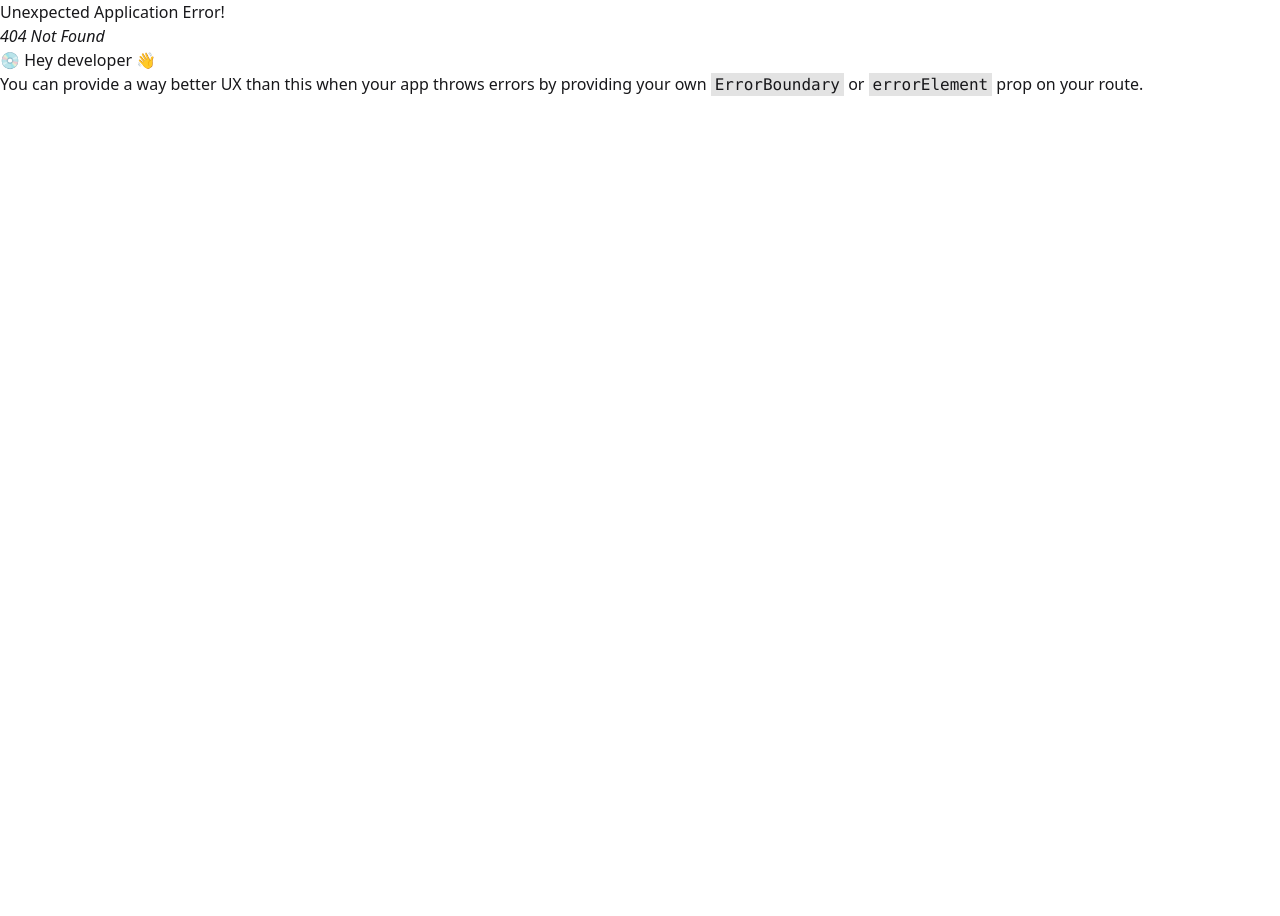
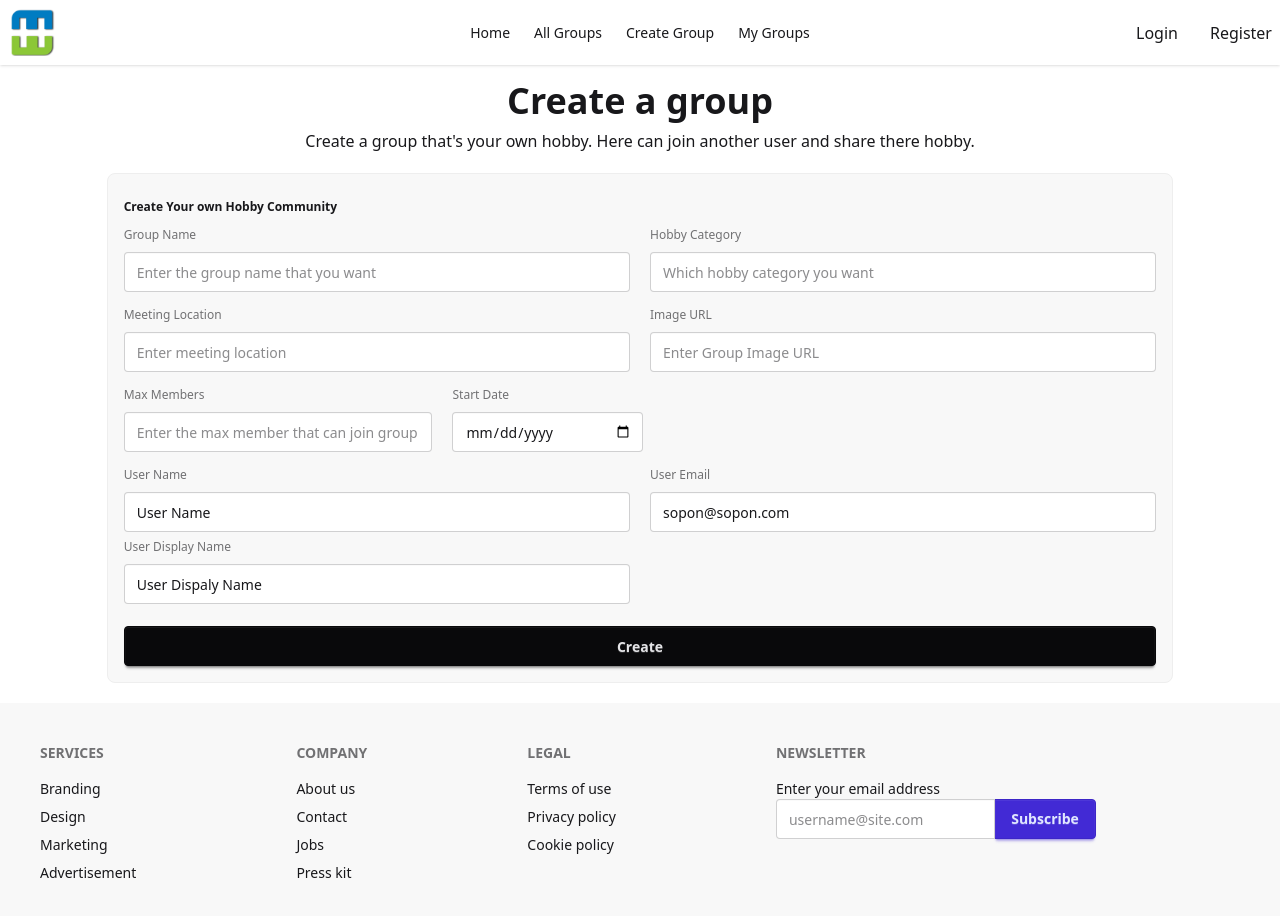
Before and after one commit to soponalways/Hobby-Hub-Client, a React (Vite) app: page /createGroup in a window 1280 px wide. Before the commit this address had no page. Shown: the top 916 px of the page. Before the commit the page ends 800 px from the top, so only its background shows below. Built offline with nearby package versions, Linux system fonts and the light colour scheme.

Commit message:
Create Group page form

```diff
--- a/src/Components/NavBar.jsx
+++ b/src/Components/NavBar.jsx
@@ -6,7 +6,7 @@ const NavBar = () => {
     const listItem = <>
         <li><NavLink to="/">Home</NavLink></li>
         <li><NavLink to="/">All Groups</NavLink></li>
-        <li><NavLink to="/">Create Group</NavLink></li>
+        <li><NavLink to="/createGroup">Create Group</NavLink></li>
         <li><NavLink to="/">My Groups</NavLink></li>
     </>
     return (
--- /dev/null
+++ b/src/Pages/CreateGroup.jsx
@@ -0,0 +1,80 @@
+import React from 'react';
+
+const CreateGroup = () => {
+    return (
+        <div>
+            <div className='text-center space-y-1 md:space-y-2 my-2 md:my-3 lg:my-4'>
+                <h2 className='text-2xl md:text-3xl lg:text-4xl font-semibold md:font-bold lg:font-extrabold'>Create a group</h2>
+                <p className='font-medium'>Create a group that's your own hobby. Here can join another user and share there hobby.</p>
+            </div>
+            {/* Form  */}
+            <form className="fieldset bg-base-200 border-base-300 rounded-box w-10/12 mx-auto my-3 md:my-4 lg:my-5 border p-4">
+                <legend className="fieldset-legend text-center">Create Your own Hobby Community</legend>
+
+               <div className='grid grid-cols-1 lg:grid-cols-2 gap-3 md:gap-4 lg:gap-5'>
+                    <div className='space-y-1 md:space-y-2'>
+                        <label className="label">Group Name</label>
+                        <input type="text" className="input w-full" placeholder="Enter the group name that you want" />
+                    </div>
+
+                    <div className='space-y-1 md:space-y-2'>
+                        <label className="label">Hobby Category</label>
+                        <input type="text" className="input w-full" placeholder="Which hobby category you want" list="browsers" />
+                        <datalist id="browsers">
+                            <option value="Chrome"></option>
+                            <option value="Firefox"></option>
+                            <option value="Safari"></option>
+                            <option value="Opera"></option>
+                            <option value="Edge"></option>
+                        </datalist>
+                    </div>
+               </div>
+
+                <div className='grid grid-cols-1 lg:grid-cols-2 gap-3 md:gap-4 lg:gap-5'>
+                    <div className='space-y-1 md:space-y-2'>
+                        <label className="label">Meeting Location</label>
+                        <input type="text" className="input w-full" placeholder="Enter meeting location " />
+                    </div>
+
+                    <div className='space-y-1 md:space-y-2'>
+                        <label className="label">Image URL</label>
+                        <input type="text" className="input w-full" placeholder="Enter Group Image URL " />
+                    </div>
+                </div>
+
+                <div className='flex my-2 gap-3 md:gap-4 lg:gap-5'>
+                    <div className='space-y-1 md:space-y-2'>
+                        <label className="label">Max Members</label>
+                        <input type="text" className="input w-full" placeholder="Enter the max member that can join group" />
+                    </div>
+                    <div className='space-y-1 md:space-y-2'>
+                        <label className="label">Start Date</label>
+                        <input type="date" className="input w-full" />
+                    </div>
+                </div>
+
+                <div className='grid grid-cols-1 lg:grid-cols-2 gap-3 md:gap-4 lg:gap-5'>
+                    <div className='space-y-1 md:space-y-2'>
+                        <label className="label">User Name</label>
+                        <input type="text" className="input w-full" value={"User Name"}  />
+                    </div>
+
+                    <div className='space-y-1 md:space-y-2'>
+                        <label className="label">User Email</label>
+                        <input type="email" className="input w-full" value={"sopon@sopon.com"} />
+                    </div>
+                </div>
+
+                <div className='grid grid-cols-1 lg:grid-cols-2 gap-3 md:gap-4 lg:gap-5'>
+                    <div className='space-y-1 md:space-y-2'>
+                        <label className="label">User Display Name</label>
+                        <input type="text" className="input w-full" value={"User Dispaly Name"} />
+                    </div>
+                </div>
+                <button type='submit' className="btn btn-neutral mt-4">Create</button>
+            </form>
+        </div>
+    );
+};
+
+export default CreateGroup;
--- a/src/Routes/Router.jsx
+++ b/src/Routes/Router.jsx
@@ -3,6 +3,7 @@ import RootLayouts from "../Layouts/RootLayouts";
 import Home from '../Pages/Home';
 import Register from "../Pages/Register";
 import Login from "../Pages/Login";
+import CreateGroup from "../Pages/CreateGroup";
 
 export const router = createBrowserRouter([
     {
@@ -20,6 +21,10 @@ export const router = createBrowserRouter([
             {
                 path: '/login',
                 Component: Login ,
+            },
+            {
+                path: '/createGroup',
+                Component: CreateGroup
             }
         ]
     }
```
